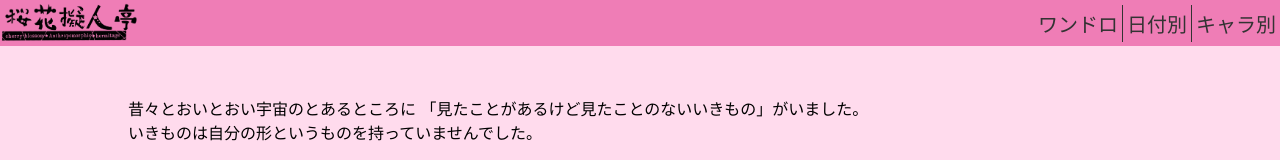
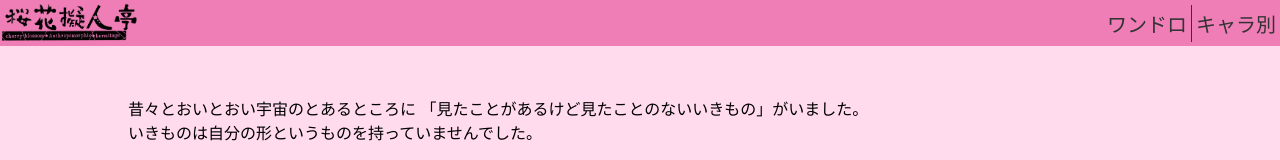
Before and after one commit to taisei12232/1draw-gijintei, a React (Create React App) app: page / in a window 1280 px wide. Shown: the top 160 px of the page. Built offline with nearby package versions, Linux system fonts and the light colour scheme; no server answers.

Commit message:
update: remove farday component

```diff
--- a/src/component/Header.js
+++ b/src/component/Header.js
@@ -9,7 +9,6 @@ export default class Header extends PureComponent {
       <header className="component-header">
         <Link to="/" className='link main'><img src={headerlogo} alt="桜花擬人亭" /></Link>
         <Link to='/1draw' className='link sub'>ワンドロ</Link>
-        <Link to='/farday' className='link sub'>日付別</Link>
         <Link to='/bychara' className='link end'>キャラ別</Link>
       </header>
     );
```
